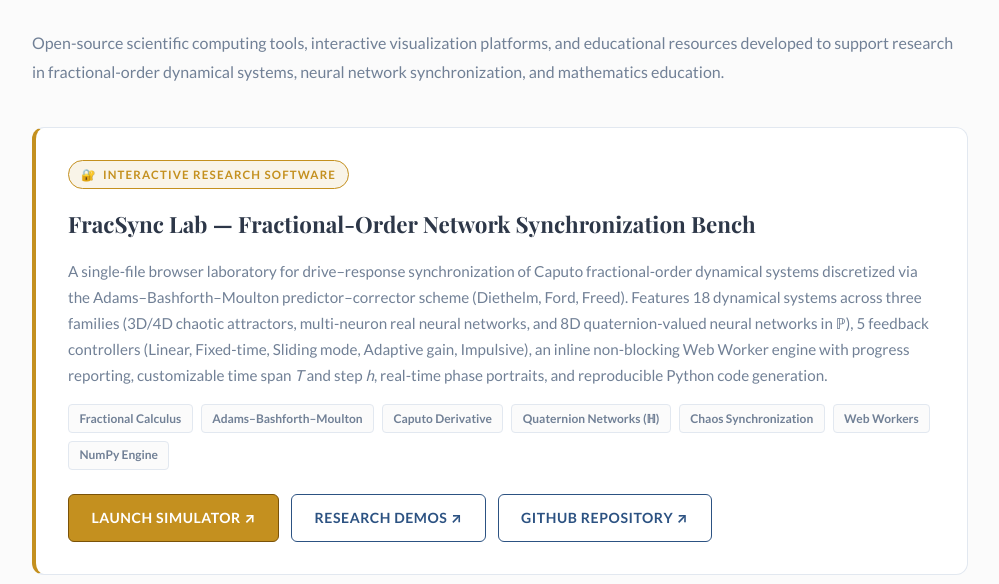
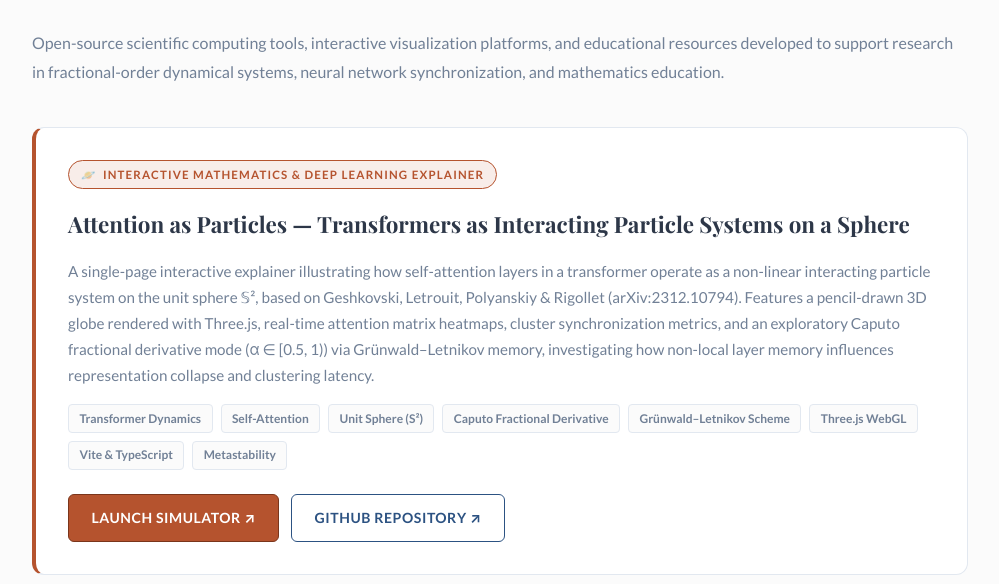
Before and after one commit to mdsamhussain1996/mdsamhussain1996.github.io, a plain HTML site: page projects.html in a window 1280 px wide. Shown: the part 216-800 px from the top of the page, without its empty margins (140-1139 px from the left). Drawn offline with nearby package versions, Linux system fonts and the light colour scheme; a web font is replaced by a local one.

Commit message:
Add Attention as Particles interactive explainer to portfolio

```diff
--- a/projects.html
+++ b/projects.html
@@ -83,6 +83,35 @@
     <p style="color:var(--text-muted);font-size:1rem;margin-bottom:2.5rem;line-height:1.8">
       Open-source scientific computing tools, interactive visualization platforms, and educational resources developed to support research in fractional-order dynamical systems, neural network synchronization, and mathematics education.
     </p>
+
+    <!-- Project: Attention as Particles -->
+    <div class="project-card" style="border-left: 4px solid #B5532E;">
+      <div class="project-badge" style="color:#B5532E;background:rgba(181,83,46,0.1);border-color:#B5532E;">
+        <span>🪐</span> Interactive Mathematics &amp; Deep Learning Explainer
+      </div>
+      <h2 class="project-title">Attention as Particles — Transformers as Interacting Particle Systems on a Sphere</h2>
+      <p class="project-desc">
+        A single-page interactive explainer illustrating how self-attention layers in a transformer operate as a non-linear interacting particle system on the unit sphere &Sopf;², based on Geshkovski, Letrouit, Polyanskiy &amp; Rigollet (arXiv:2312.10794). Features a pencil-drawn 3D globe rendered with Three.js, real-time attention matrix heatmaps, cluster synchronization metrics, and an exploratory Caputo fractional derivative mode (&alpha; &in; [0.5, 1)) via Grünwald–Letnikov memory, investigating how non-local layer memory influences representation collapse and clustering latency.
+      </p>
+      <div class="project-tags">
+        <span class="project-tag">Transformer Dynamics</span>
+        <span class="project-tag">Self-Attention</span>
+        <span class="project-tag">Unit Sphere (S²)</span>
+        <span class="project-tag">Caputo Fractional Derivative</span>
+        <span class="project-tag">Grünwald–Letnikov Scheme</span>
+        <span class="project-tag">Three.js WebGL</span>
+        <span class="project-tag">Vite &amp; TypeScript</span>
+        <span class="project-tag">Metastability</span>
+      </div>
+      <div class="project-actions">
+        <a href="https://mdsamhussain1996.github.io/attention-particles/" target="_blank" rel="noopener" class="btn" style="background:#B5532E;border-color:#7A351B;color:#FFFFFF;font-weight:700;">
+          Launch Simulator ↗
+        </a>
+        <a href="https://github.com/mdsamhussain1996/attention-particles" target="_blank" rel="noopener" class="btn btn-outline">
+          GitHub Repository ↗
+        </a>
+      </div>
+    </div>
 
     <!-- Project 1: FracSync Lab -->
     <div class="project-card" style="border-left: 4px solid #C4901F;">
```
Also changed, not shown: index.html (+24 -0 lines).
